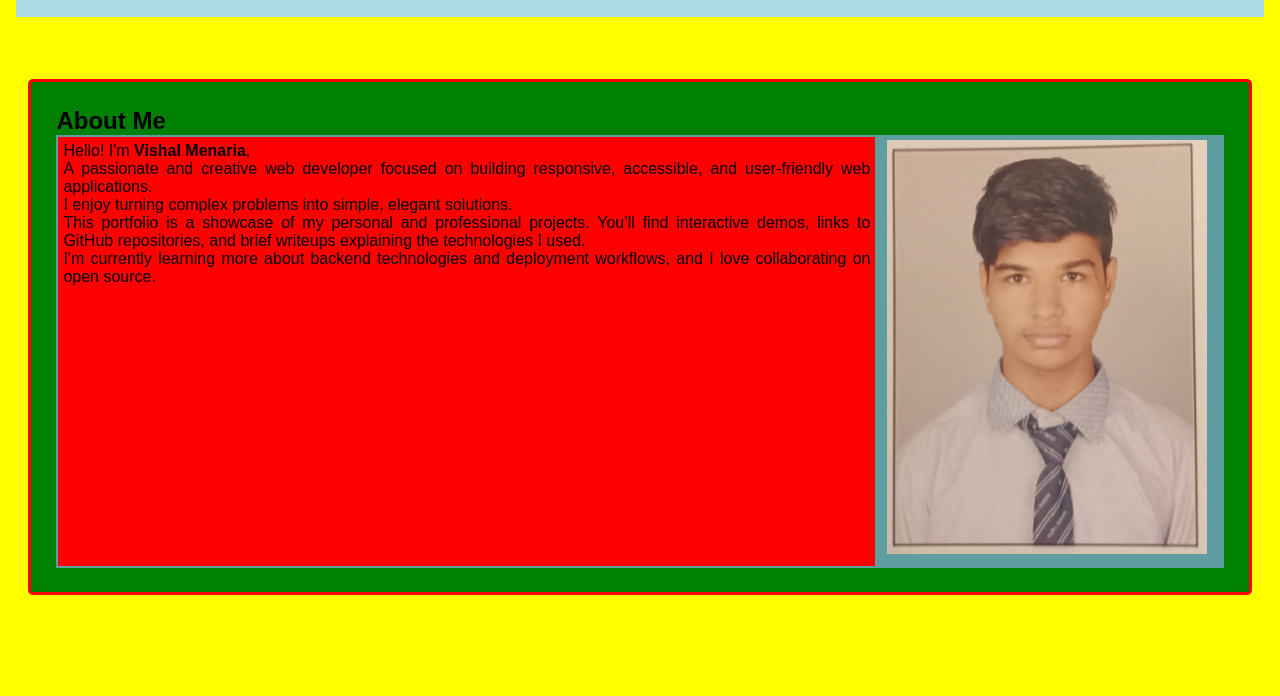
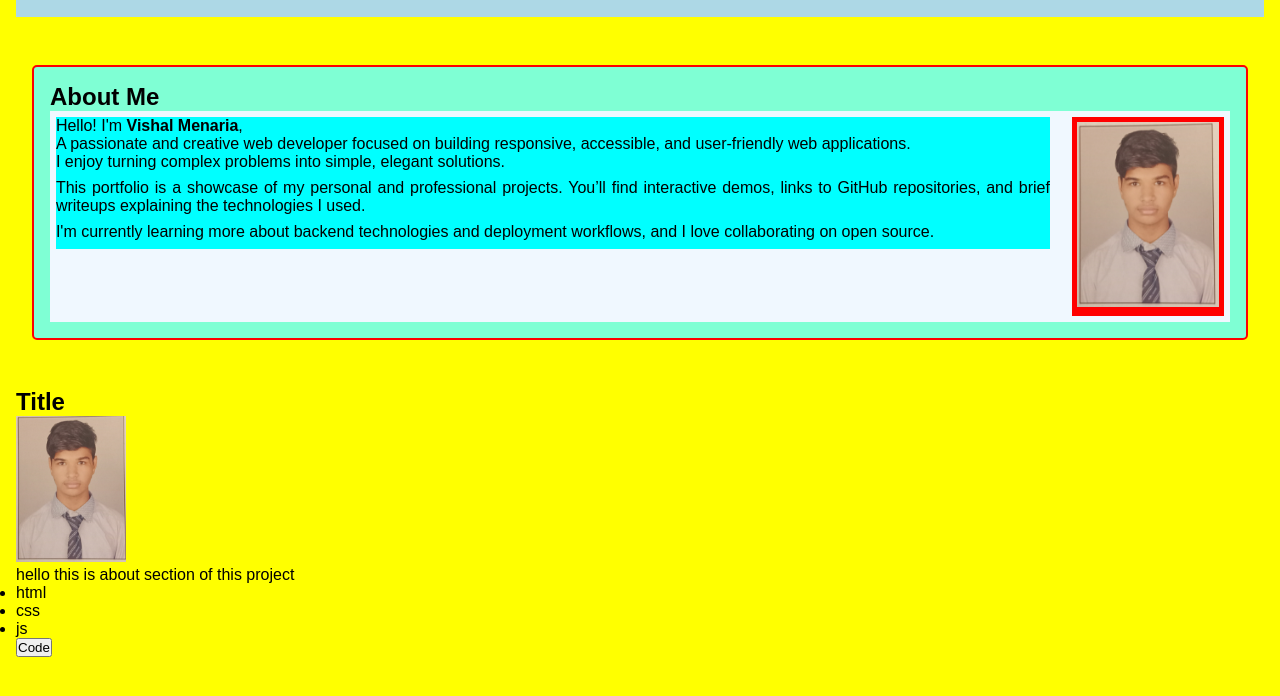
Before and after one commit to vishal126/Portfolio-Projects, a plain HTML site: page Personal Portfolio Website/index.html in a window 1280 px wide. Shown: the part 100-796 px from the top of the page. Drawn offline with Linux system fonts and the light colour scheme.

Commit message:
added html code for project card

```diff
--- a/Personal Portfolio Website/index.html
+++ b/Personal Portfolio Website/index.html
@@ -59,13 +59,34 @@
                         I'm currently learning more about backend technologies and deployment workflows, and I love
                         collaborating on open source.
                     </p>
+                    <!-- button pending -->
                 </div>
                 <div class="about-photo">
-                    <img src="./VISHAL PHOTO.jpg" alt="Vishal Menaria profile picture" />
+                    <img src="./VISHAL PHOTO.jpg" alt="Vishal Menaria profile picture" loading="lazy" />
                 </div>
             </div>
         </section>
-
+        <section class="projects">
+            <div class="project-card card1" id="card1">
+                <h2>Title</h2>
+                <div class="project-card-photo photo1" id="photo1">
+                    <img src="./Screenshot 2025-06-12 230950.png" alt="project1 photo">
+                </div>
+                <div class="project-card-about about1" id="about1">
+                    <p>hello this is about section of this project</p>
+                </div>
+                <div class="project-card-tech-stack tech-stack1" id="tech-stack1">
+                    <ul>
+                        <li>html</li>
+                        <li>css</li>
+                        <li>js</li>
+                    </ul>
+                </div>
+                <div class="project-card-button button1" id="button1">
+                    <button>Code</button>
+                </div>
+            </div>
+        </section>
     </main>
 </body>
 
--- a/Personal Portfolio Website/style.css
+++ b/Personal Portfolio Website/style.css
@@ -22,13 +22,14 @@ nav {
     display: flex;
     justify-content: space-between;
     align-items: center;
+    flex-wrap: wrap;
 }
 
 nav ul {
     display: flex;
     list-style: none;
     gap: 20px;
-
+    flex-wrap: wrap;
 }
 
 nav ul li a {
@@ -51,37 +52,49 @@ nav button a {
     text-decoration: none;
 }
 
-
 #about {
-    border: 3px solid red;
+    border: 2px solid red;
     border-radius: 5px;
-    margin: 5% 1%;
-    padding: 2% 2%;
-    background-color: green;
+    margin: 3rem 1rem;
+    padding: 1rem;
+    background-color: aquamarine;
 }
 
 .about-content {
-    background-color: cadetblue;
     display: flex;
-    flex-wrap: wrap;
+    background-color: aliceblue;
+    padding: .5%;
+    gap: .4rem;
+    align-items: start;
 }
 
 .about-text {
-    width: 70%;
+    background-color: aqua;
     text-align: justify;
-    padding: 5px;
-    margin: 2px;
-    background-color: red;
+    font-size: 1rem;
+    flex: 1;
 }
 
+.about-text p {
+  margin-bottom: 0.5rem; /* or less if needed */
+}
+
+
 .about-photo {
-    width: 28%;
+    background-color: red;
+    /* height: 170px; */
+    padding: .3rem;
+    /* width: 160px; */
+    width: 13%;
+    min-width: 100px;
+    /* flex-shrink: 0; */
+    margin-left: 1rem;
+}
+
+.about-photo img {
+    /* height: 100%; */
     height: auto;
-    margin: 5px auto;
-    padding: auto;
-
+    width: 100%;
+    object-fit: cover;
+    /* border-radius: 5px; */
 }
-.about-photo img {
-    width: 98%;
-    height: 98%;
-}
```
Also changed, not shown: Personal Portfolio Website/Screenshot 2025-06-12 230950.png (added).
